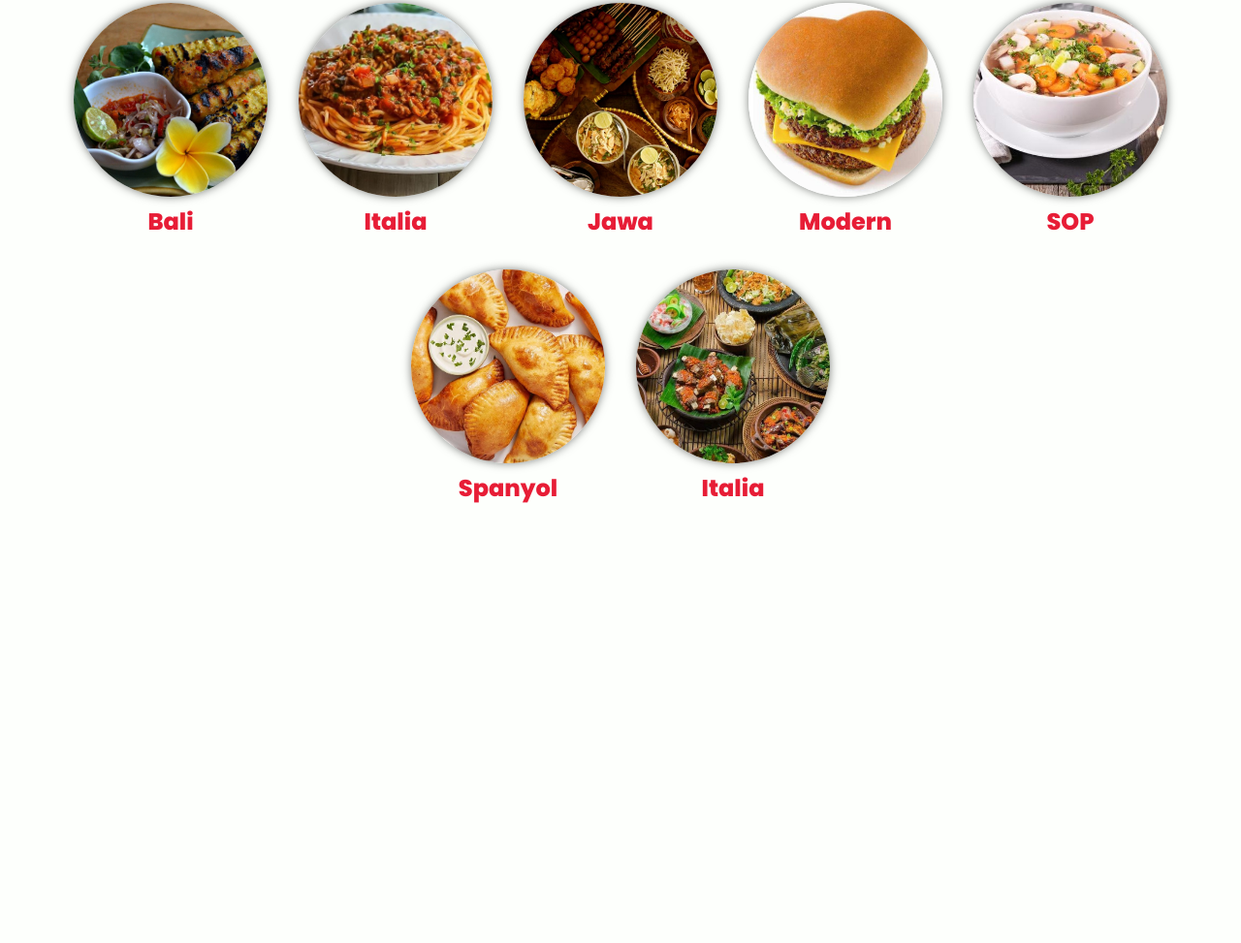
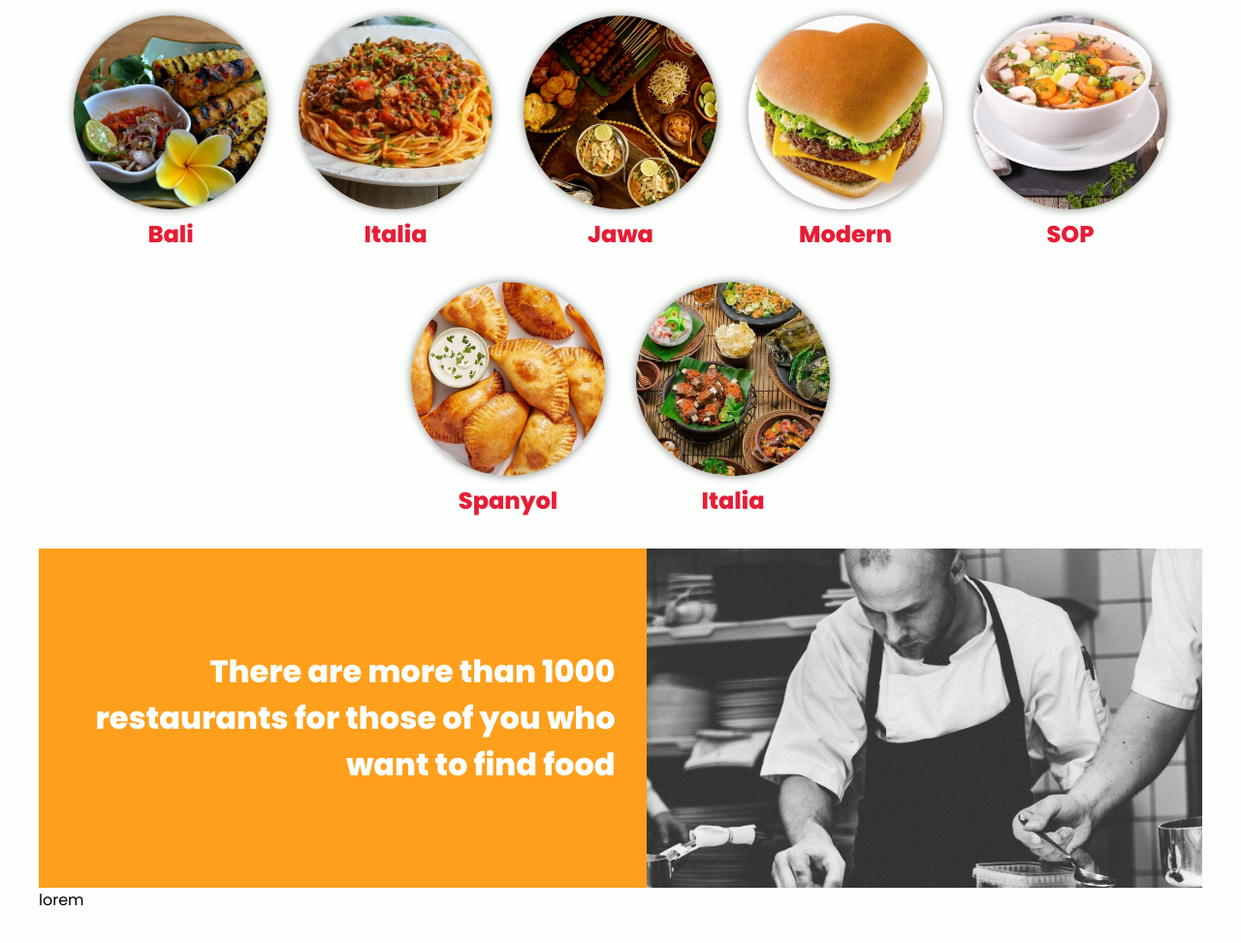
Before and after one commit to rahmatsoleh/restoka, a website built with webpack: page src/templates/index.html in a window 1280 px wide. Shown: the part 561-1534 px from the top of the page at 97% size. Before the commit the page ends 1114 px from the top, so only its background shows below. Built offline with nearby package versions, Linux system fonts and the light colour scheme; files whose address does not match are found by name.

Commit message:
Creating Slogan Component

```diff
--- a/src/scripts/index.js
+++ b/src/scripts/index.js
@@ -2,6 +2,7 @@ import 'regenerator-runtime'; /* for async await transpile */
 import './views/container/header.js';
 import './views/container/hero.js';
 import './views/container/catagory-food.js';
+import './views/container/slogan-comp.js';
 
 
 document.querySelector('header').innerHTML = `<header-element></header-element>`;
@@ -11,6 +12,8 @@ document.querySelector('header').innerHTML = `<header-element></header-element>`
 const main = `
     <hero-element></hero-element>
     <category-food></category-food>
+    <slogan-comp></slogan-comp>
+    <div style="min-height:500px">lorem</div>
 `;
 
 document.querySelector('main').innerHTML = main;
--- /dev/null
+++ b/src/scripts/views/container/slogan-comp.js
@@ -0,0 +1,22 @@
+import '../../../styles/component/slogan-comp.scss';
+
+class SloganComp extends HTMLElement {
+    connectedCallback(){
+        this.render();
+    }
+
+    render(){
+        this.innerHTML = `
+            <article id="slogan-comp">
+                <div class="thumb-image">
+                    <img src="images/heros/hero-image_1.jpg" alt="">
+                </div>
+                <div class="slogan-desc">
+                    <p>There are more than 1000 restaurants for those of you who want to find food</p>
+                </div>
+            </article>
+        `;
+    }
+}
+
+customElements.define('slogan-comp', SloganComp);
--- a/src/styles/component/category-food.scss
+++ b/src/styles/component/category-food.scss
@@ -9,7 +9,6 @@
     color: root.$red;
     text-align: center;
     text-transform: uppercase;
-    // font-size: 2em;
   }
   #list-category {
     @include mixin.flex(center, center);
@@ -18,3 +17,11 @@
     padding-top: 2em;
   }
 }
+
+@media screen and (min-width: 768px) {
+  #category-food {
+    h2 {
+      font-size: 2em;
+    }
+  }
+}
--- /dev/null
+++ b/src/styles/component/slogan-comp.scss
@@ -0,0 +1,77 @@
+@use "../lib/root.scss" as root;
+@use "../lib/mixin.scss" as mixin;
+
+#slogan-comp {
+  background-color: root.$orange;
+  .thumb-image {
+    width: 100%;
+    height: 200px;
+    overflow: hidden;
+
+    img {
+      width: 100%;
+      object-fit: cover;
+      object-position: center;
+    }
+  }
+
+  .slogan-desc {
+    margin-top: 1em;
+    padding: 1em;
+
+    p {
+      font-size: 1.5em;
+      color: root.$light;
+      font-weight: bold;
+    }
+  }
+}
+
+@media screen and (min-width: 425px) {
+  #slogan-comp {
+    .thumb-image {
+      height: 250px;
+    }
+  }
+}
+
+@media screen and (min-width: 768px) {
+  #slogan-comp {
+    @include mixin.flex(end, center);
+    flex-direction: row-reverse;
+    gap: 1em;
+
+    .thumb-image {
+      height: 200px;
+    }
+
+    .slogan-desc {
+      margin-top: 0;
+      padding: 0;
+      text-align: end;
+    }
+  }
+}
+
+@media screen and (min-width: 1024px) {
+  #slogan-comp {
+    gap: 2em;
+    .thumb-image {
+      height: 300px;
+    }
+
+    .slogan-desc {
+      p {
+        font-size: 2em;
+      }
+    }
+  }
+}
+
+@media screen and (min-width: 1200px) {
+  #slogan-comp {
+    .thumb-image {
+      height: 350px;
+    }
+  }
+}
--- a/src/styles/lib/root.scss
+++ b/src/styles/lib/root.scss
@@ -14,6 +14,7 @@ $light: #fdfffc;
 $green: #2ec4b6;
 $red: #e71d36;
 $orange: #ff9f1c;
+$white: #fff;
 
 body {
   background-color: $light;
```
